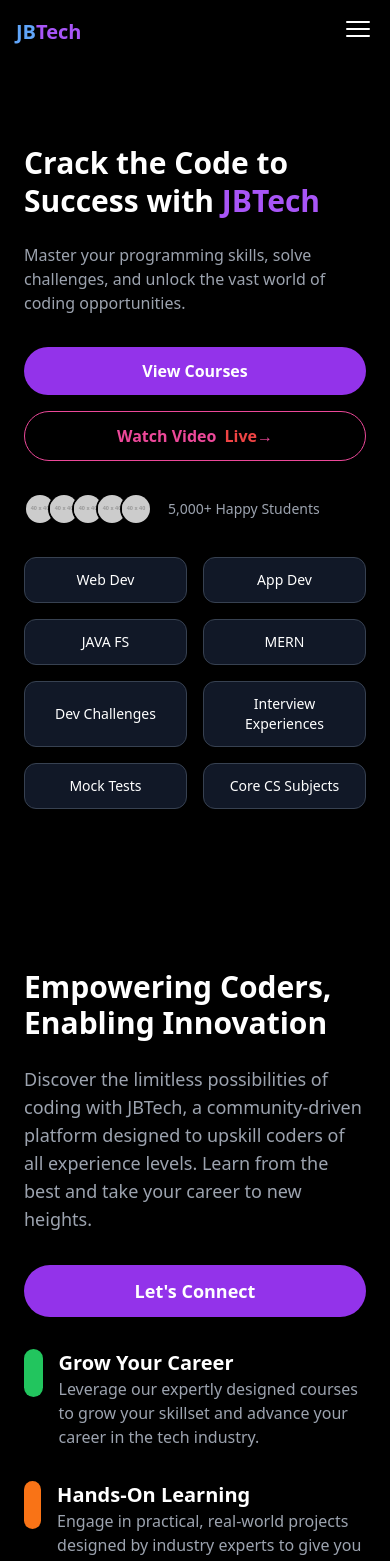
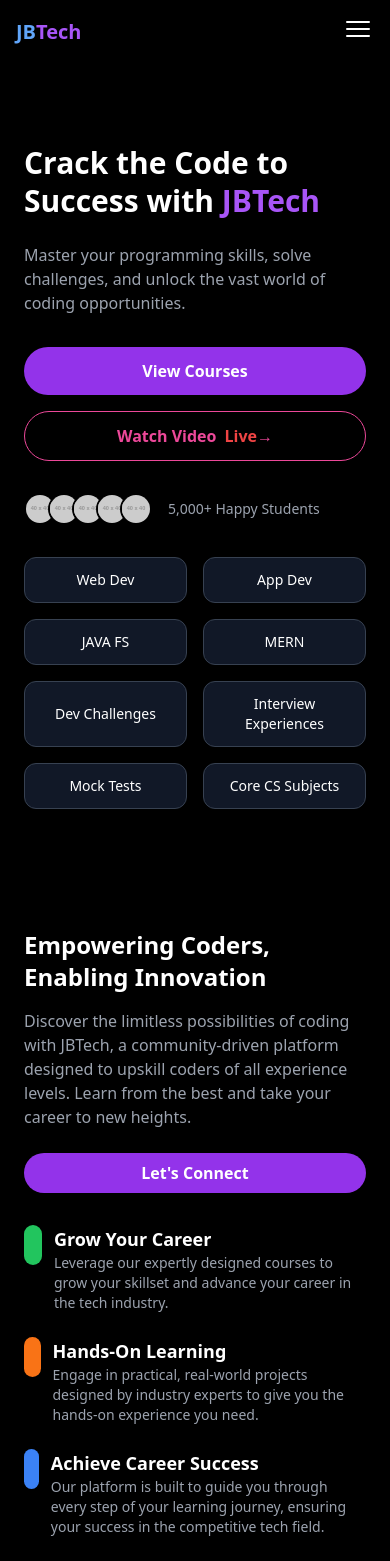
Before and after one commit to vikramdev772/JBTech, a React (Vite) app: page / in a window 390 px wide. Shown: the top 1561 px of the page. Built offline with nearby package versions, Linux system fonts and the light colour scheme.

Commit message:
README.md

```diff
--- a/src/components/EmpowermentSection.jsx
+++ b/src/components/EmpowermentSection.jsx
@@ -2,33 +2,33 @@ import React from 'react';
 
 const EmpowermentSection = () => {
   return (
-    <div className="bg-black text-white py-20">
+    <div className="bg-black text-white py-10 md:py-20">
       <div className="max-w-7xl mx-auto px-6 grid grid-cols-1 md:grid-cols-2 gap-8">
         {/* Left Side Content */}
         <div className="flex flex-col justify-center">
-          <h2 className="text-3xl sm:text-4xl md:text-5xl font-bold mb-6">
+          <h2 className="text-2xl sm:text-3xl md:text-5xl font-bold mb-4 md:mb-6">
             Empowering Coders, Enabling Innovation
           </h2>
-          <p className="text-gray-400 mb-8 text-lg">
+          <p className="text-gray-400 mb-6 md:mb-8 text-base sm:text-lg">
             Discover the limitless possibilities of coding with JBTech, a community-driven platform
             designed to upskill coders of all experience levels. Learn from the best and take your
             career to new heights.
           </p>
-          <button className="bg-purple-600 text-white px-6 py-3 rounded-full text-lg font-semibold shadow-lg hover:bg-purple-700 transition-all">
+          <button className="bg-purple-600 text-white px-4 py-2 sm:px-6 sm:py-3 rounded-full text-base sm:text-lg font-semibold shadow-lg hover:bg-purple-700 transition-all">
             Let's Connect
           </button>
         </div>
 
         {/* Right Side Features */}
-        <div className="flex flex-col space-y-8">
+        <div className="flex flex-col space-y-6 md:space-y-8">
           {/* Feature 1 */}
-          <div className="flex items-start space-x-4">
-            <div className="flex items-center justify-center bg-green-500 rounded-full h-12 w-12">
+          <div className="flex items-start space-x-3 md:space-x-4">
+            <div className="flex items-center justify-center bg-green-500 rounded-full h-10 w-10 md:h-12 md:w-12">
               <i className="fas fa-rocket text-white"></i>
             </div>
             <div>
-              <h3 className="text-xl font-semibold">Grow Your Career</h3>
-              <p className="text-gray-400">
+              <h3 className="text-lg md:text-xl font-semibold">Grow Your Career</h3>
+              <p className="text-gray-400 text-sm md:text-base">
                 Leverage our expertly designed courses to grow your skillset and advance your career
                 in the tech industry.
               </p>
@@ -36,13 +36,13 @@ const EmpowermentSection = () => {
           </div>
 
           {/* Feature 2 */}
-          <div className="flex items-start space-x-4">
-            <div className="flex items-center justify-center bg-orange-500 rounded-full h-12 w-12">
+          <div className="flex items-start space-x-3 md:space-x-4">
+            <div className="flex items-center justify-center bg-orange-500 rounded-full h-10 w-10 md:h-12 md:w-12">
               <i className="fas fa-laptop-code text-white"></i>
             </div>
             <div>
-              <h3 className="text-xl font-semibold">Hands-On Learning</h3>
-              <p className="text-gray-400">
+              <h3 className="text-lg md:text-xl font-semibold">Hands-On Learning</h3>
+              <p className="text-gray-400 text-sm md:text-base">
                 Engage in practical, real-world projects designed by industry experts to give you
                 the hands-on experience you need.
               </p>
@@ -50,13 +50,13 @@ const EmpowermentSection = () => {
           </div>
 
           {/* Feature 3 */}
-          <div className="flex items-start space-x-4">
-            <div className="flex items-center justify-center bg-blue-500 rounded-full h-12 w-12">
+          <div className="flex items-start space-x-3 md:space-x-4">
+            <div className="flex items-center justify-center bg-blue-500 rounded-full h-10 w-10 md:h-12 md:w-12">
               <i className="fas fa-chart-line text-white"></i>
             </div>
             <div>
-              <h3 className="text-xl font-semibold">Achieve Career Success</h3>
-              <p className="text-gray-400">
+              <h3 className="text-lg md:text-xl font-semibold">Achieve Career Success</h3>
+              <p className="text-gray-400 text-sm md:text-base">
                 Our platform is built to guide you through every step of your learning journey,
                 ensuring your success in the competitive tech field.
               </p>
```
Also changed, not shown: 1 other file (tests, documents, lock files or other folders).
